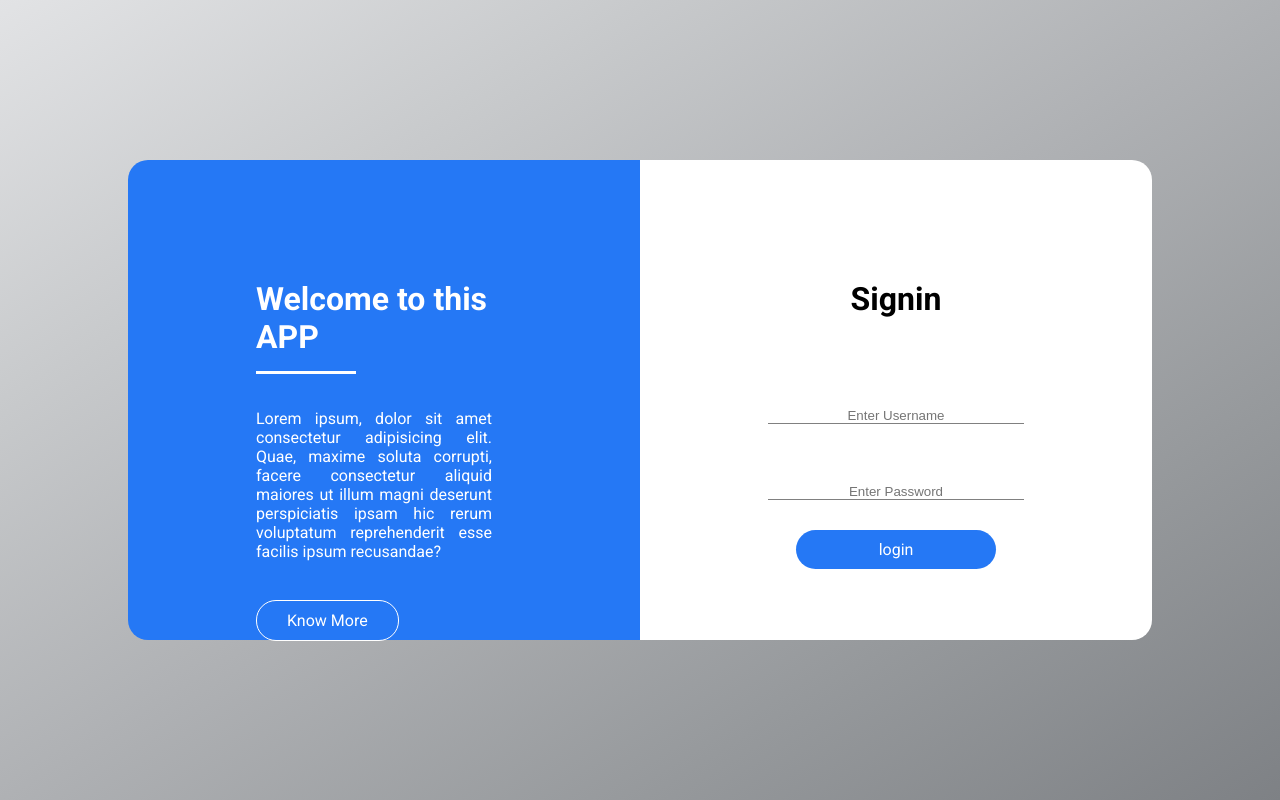
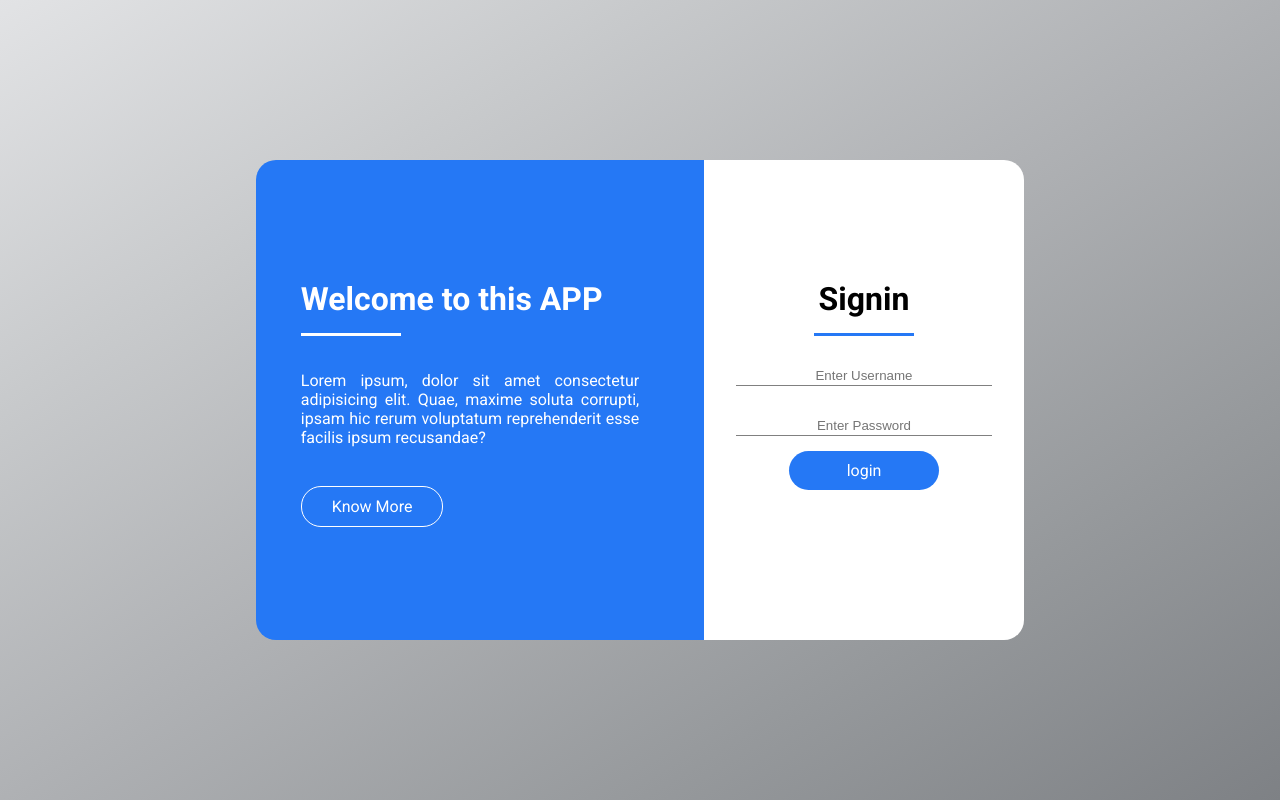
Before and after one commit to nescalan/php-master, a PHP site: page /login.html in a window 1280 px wide. Run offline with PHP 8.4, Linux system fonts and the light colour scheme.

Commit message:
Terminado

```diff
--- a/jorge-php/css/style.css
+++ b/jorge-php/css/style.css
@@ -23,7 +23,7 @@
 }
 
 .wraper {
-  width: 80%;
+  width: 60%;
   height: 60vh;
   display: -webkit-box;
   display: -ms-flexbox;
@@ -31,7 +31,7 @@
 }
 
 .wraper .container-left {
-  width: 50%;
+  width: 70%;
   height: auto;
   display: -webkit-box;
   display: -ms-flexbox;
@@ -48,7 +48,7 @@
 }
 
 .wraper .container-left__info {
-  width: 50%;
+  width: 80%;
   height: 30vh;
   color: #fff;
 }
@@ -90,7 +90,7 @@
 }
 
 .wraper .container-right .container-left__singin {
-  width: 50%;
+  width: 80%;
   height: 30vh;
   display: -webkit-box;
   display: -ms-flexbox;
@@ -105,20 +105,20 @@
 .wraper .container-right .container-left__singin h2 {
   width: 100px;
   height: 3px;
-  margin: 30px auto;
+  margin: 15px auto;
   background-color: #2578f5;
 }
 
 .wraper .container-right .container-left__singin input {
-  height: 25px;
-  margin: 30px 0;
+  height: 20px;
+  margin: 15px 0;
   text-align: center;
   border: none;
   border-bottom: 1px solid grey;
 }
 
 .wraper .container-right .container-left__singin a {
-  width: 200px;
+  width: 150px;
   color: #fff;
   background-color: #2578f5;
 }
--- a/jorge-php/css/style.scss
+++ b/jorge-php/css/style.scss
@@ -36,11 +36,11 @@
   //   background-color: $color-secundario;
 }
 .wraper {
-  width: 80%;
+  width: 60%;
   height: 60vh;
   display: flex;
   & .container-left {
-    width: 50%;
+    width: 70%;
     height: auto;
     display: flex;
     justify-content: center;
@@ -50,7 +50,7 @@
     background-color: $color-primario;
   }
   & .container-left__info {
-    width: 50%;
+    width: 80%;
     height: 30vh;
     color: $fuente-color-primario;
     h2 {
@@ -81,7 +81,7 @@
     border-bottom-right-radius: 20px;
     background-color: #fff;
     & .container-left__singin {
-      width: 50%;
+      width: 80%;
       height: 30vh;
       display: flex;
       flex-direction: column;
@@ -89,19 +89,19 @@
       h2 {
         width: 100px;
         height: 3px;
-        margin: 30px auto;
+        margin: 15px auto;
         background-color: $color-primario;
       }
       input {
-        height: 25px;
-        margin: 30px 0;
+        height: 20px;
+        margin: 15px 0;
         // color: $color-secundario;
         text-align: center;
         border: none;
         border-bottom: 1px solid grey;
       }
       a {
-        width: 200px;
+        width: 150px;
         color: $color-claro;
         background-color: $color-primario;
       }
--- a/jorge-php/login.html
+++ b/jorge-php/login.html
@@ -20,8 +20,7 @@
           <h2></h2>
           <p>
             Lorem ipsum, dolor sit amet consectetur adipisicing elit. Quae,
-            maxime soluta corrupti, facere consectetur aliquid maiores ut illum
-            magni deserunt perspiciatis ipsam hic rerum voluptatum reprehenderit
+            maxime soluta corrupti, ipsam hic rerum voluptatum reprehenderit
             esse facilis ipsum recusandae?
           </p>
           <a class="btn" href="/">Know More</a>
```
